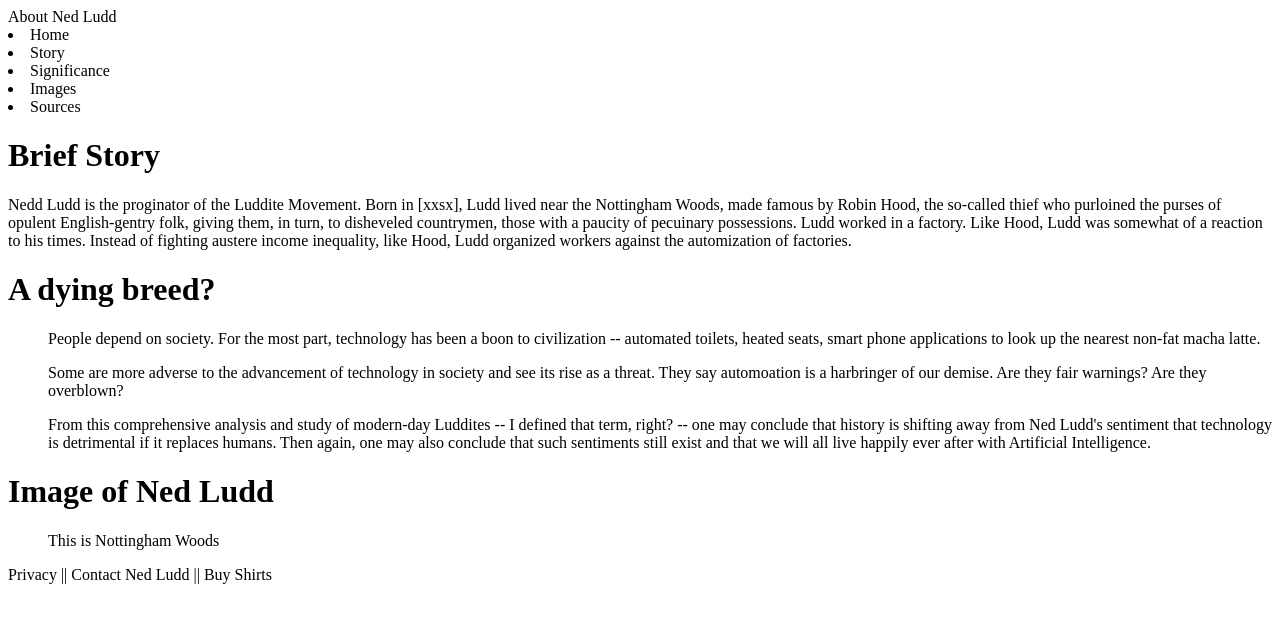
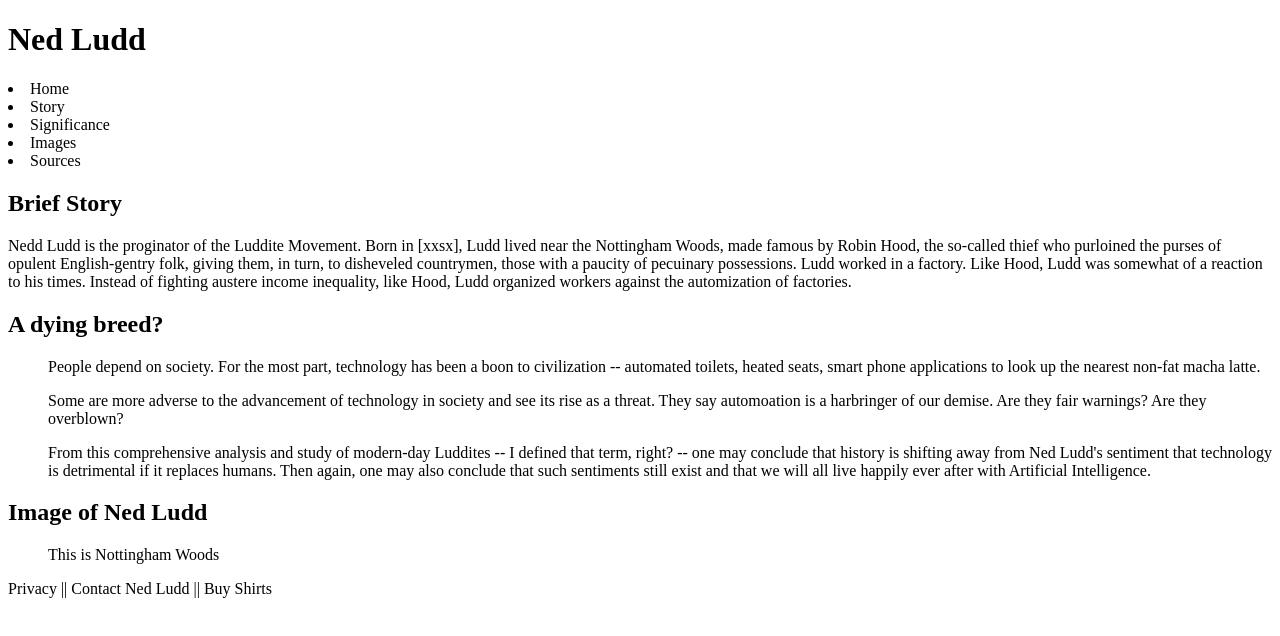
Before and after one commit to qyackulic/ned_ludd, a plain HTML site: page index.html in a window 1280 px wide. Drawn offline with Linux system fonts and the light colour scheme.

Commit message:
changes to index and added css

```diff
--- a/index.html
+++ b/index.html
@@ -1,6 +1,10 @@
+<!DOCTYPE html>
+<html>
 <head>
-    About Ned Ludd
+    <title> About Ned Ludd</title>
+    <link href ="index.css" type="text/css" rel="stylesheet" />
 </head>
+<h1>Ned Ludd</h1>
 <nav>
     <div id="nav bar">
         <li>
@@ -21,13 +25,13 @@
     </div><!--end nav bar-->
 </nav>
 <body>
-<h1> Brief Story </h1>
+<h2> Brief Story </h2>
 <div id="brief story">
     <p>
     Nedd Ludd is the proginator of the Luddite Movement.  Born in [xxsx], Ludd lived near the Nottingham Woods, made famous by Robin Hood, the so-called thief who purloined the purses of opulent English-gentry folk, giving them, in turn, to disheveled countrymen, those with a paucity of pecuinary possessions.  Ludd worked in a factory.  Like Hood, Ludd was somewhat of a reaction to his times.  Instead of fighting austere income inequality, like Hood, Ludd organized workers against the automization of factories.
     </p>
 </div><!-- end brief story-->
-<h1>A dying breed? </h1>
+<h2>A dying breed? </h2>
 <div id="a dying breed">
     <p2>
     <ul>
@@ -41,7 +45,7 @@
     </ul>
     </p2>
 </div> <!--end dying breed-->
-<h1> Image of Ned Ludd</h1>
+<h2> Image of Ned Ludd</h2>
 <figure>
 </figure>
 <figure caption> This is Nottingham Woods </figure caption>
@@ -49,3 +53,4 @@
 <body>
 <footer> Privacy || Contact Ned Ludd || Buy Shirts </footer>
 </body>
+</html>
```
Also changed, not shown: index.css (added).
